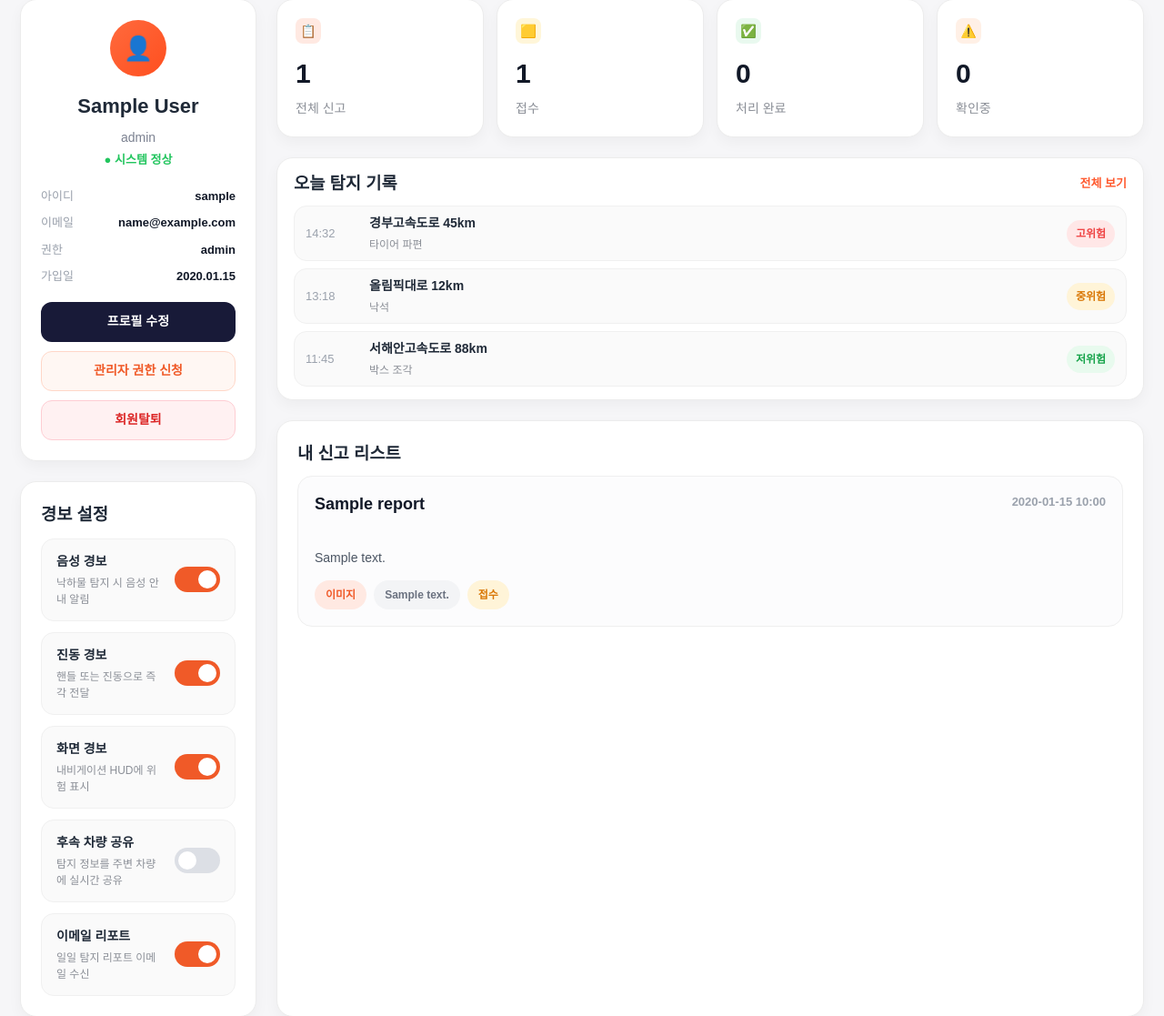
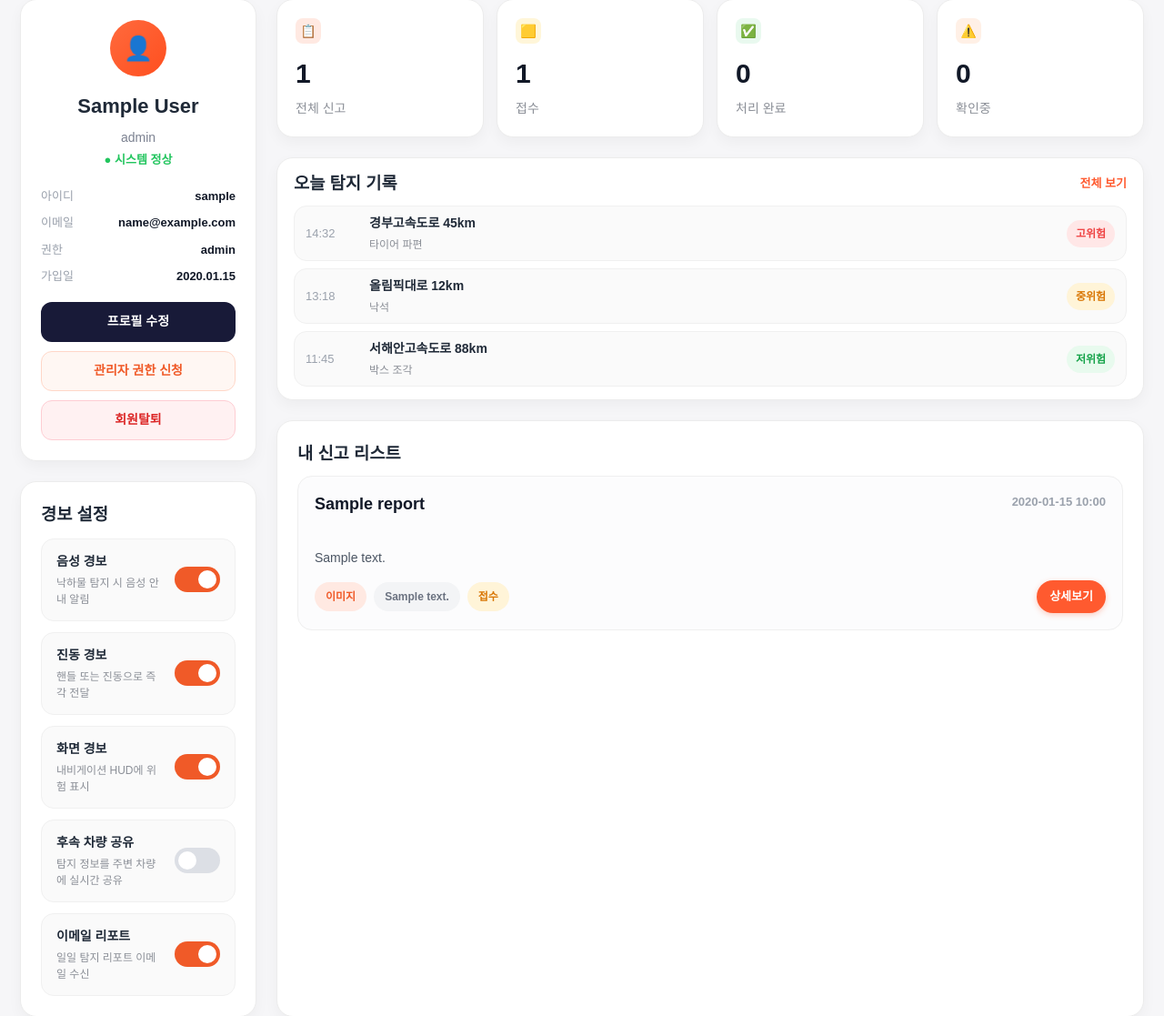
Before and after one commit to slowlyP/Road-Safety-Smart-Reporting, a Flask app: template AI-accident-detection/app/templates/myreport/my_reports.html in a window 1280 px wide. Shown: the part 102-1219 px from the top of the page at 91% size. Run offline with Flask 3, Linux system fonts and the light colour scheme; the template is opened without the code that fills it: values that come from a table or form of the project are taken from there, others are empty; the visitor is signed in with stand-in values (Sample User, id 1); tables that the repository leaves empty hold one stand-in row (values such as "Sample post").

Commit message:
병합 오류 해결

```diff
--- a/AI-accident-detection/app/static/css/my_reports.css
+++ b/AI-accident-detection/app/static/css/my_reports.css
@@ -519,6 +519,31 @@ a {
   font-size: 12px;
   font-weight: 700;
 }
+/* ===== 뱃지 + 버튼 한줄 ===== */
+
+.report-meta-row {
+  display: flex;
+  justify-content: space-between;
+  align-items: center;
+  margin-top: 10px;
+  gap: 12px;
+}
+
+.detail-btn {
+  display: inline-block;
+  padding: 8px 14px;
+  border-radius: 999px;
+  background: #ff5a2f;
+  color: #ffffff;
+  font-size: 13px;
+  font-weight: 700;
+  transition: all 0.2s ease;
+  box-shadow: 0 2px 6px rgba(255, 90, 47, 0.3);
+}
+
+.detail-btn:hover {
+  background: #e64a1f;
+}
 /* 반응형 */
 
 @media (max-width: 1100px) {
--- a/AI-accident-detection/app/static/js/my_reports.js
+++ b/AI-accident-detection/app/static/js/my_reports.js
@@ -69,10 +69,14 @@ function createReportCard(report) {
         ${escapeHtml(report.content || "내용이 없습니다.")}
       </div>
 
-      <div class="report-meta">
-        <span class="meta-badge badge-type">${escapeHtml(report.report_type || "-")}</span>
-        <span class="meta-badge badge-location">${escapeHtml(report.location_text || "위치 정보 없음")}</span>
-        <span class="meta-badge ${getStatusClass(report.status)}">${escapeHtml(report.status || "-")}</span>
+      <div class="report-meta-row">
+        <div class="report-meta">
+          <span class="meta-badge badge-type">${escapeHtml(report.file_type || "일반")}</span>
+          <span class="meta-badge badge-location">${escapeHtml(report.location_text || "위치 정보 없음")}</span>
+          <span class="meta-badge ${getStatusClass(report.status)}">${escapeHtml(report.status || "-")}</span>
+        </div>
+
+        <a href="/reports/${report.id}/page" class="detail-btn">상세보기</a>
       </div>
     </article>
   `;
```
Also changed, not shown: AI-accident-detection/app/static/uploads/2eebc8bd31964d46bdf4d0617a6bbad3.jpg (added), AI-accident-detection/app/static/uploads/37c8765c9e7746699a400b4125ad0927.jpg (added), AI-accident-detection/app/static/uploads/443c5939836e4373b87ab7d57358a7b4.jpeg (added), AI-accident-detection/app/static/uploads/c24a2338e594451596524719a4928293.jpg (added), AI-accident-detection/app/static/uploads/c59cea6358494596900fc4ce7d0fd12b.jpg (added), 8 other files.
